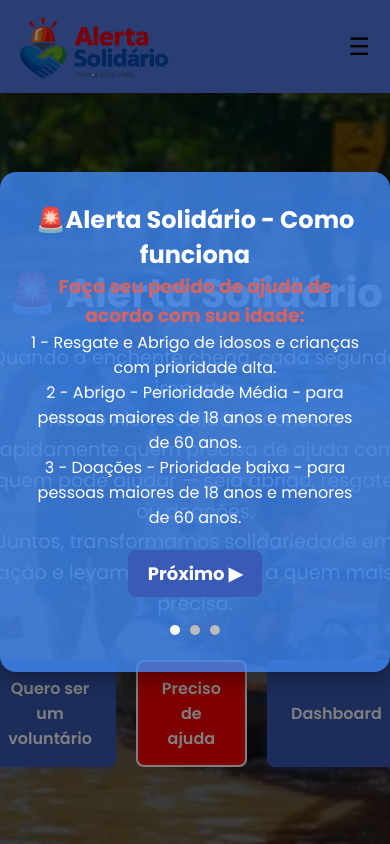
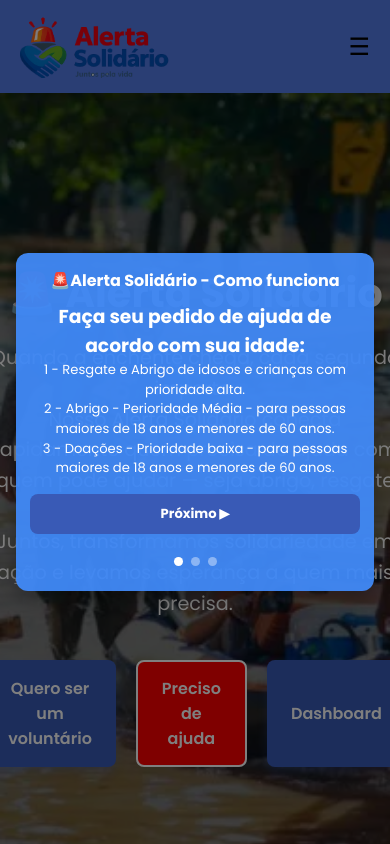
Before and after one commit to AlessandraSantanna/Desafiofinal, a React (Vite) app in the folder frontend-react/: page / in a window 390 px wide. Shown: the top 844 px of the page. Built offline with nearby package versions, Linux system fonts and the light colour scheme.

Commit message:
responsivo dos carrossel

```diff
--- a/frontend-react/src/components/Carousel.css
+++ b/frontend-react/src/components/Carousel.css
@@ -4,48 +4,59 @@
   left: 0;
   width: 100%;
   height: 100%;
-  background: rgba(0,0,0,0.5);
+  background: rgba(0, 0, 0, 0.5);
   display: flex;
   justify-content: center;
   align-items: center;
-  z-index: 999999; /* ← maior que qualquer coisa */
+  z-index: 999999;
+  padding: 16px;
+  box-sizing: border-box;
 }
-h3{
-    color:rgb(209, 101, 101);
+
+.carousel-card {
+  background: rgba(65, 138, 247, 0.95);
+  color: white;
+  padding: 24px 20px;
+  border-radius: 12px;
+  box-shadow: 0 8px 20px rgba(0, 0, 0, 0.3);
+  width: 100%;
+  max-width: 420px;
+  max-height: 90vh;        /* ← nunca ultrapassa a tela */
+  overflow-y: auto;        /* ← scrolla se o conteúdo for grande */
+  text-align: center;
+  box-sizing: border-box;
 }
-.carousel-card {
-  background: rgba(65, 138, 247, 0.801);
-  color: white;
-  padding: 30px;
-  border-radius: 16px;
-  box-shadow: 0 8px 20px rgba(0,0,0,0.3);
-  max-width: 500px;
-  text-align: center;
-  z-index: 10001;           /* ainda mais acima dentro do overlay */
+
+.carousel-card h2 {
+  font-size: clamp(1rem, 4vw, 1.5rem);
+  margin-bottom: 10px;
+  line-height: 1.3;
 }
+
+.carousel-card p {
+  font-size: clamp(0.82rem, 3.2vw, 1rem);
+  line-height: 1.5;
+  margin: 0;
+}
+
+.controls {
+  display: flex;
+  justify-content: center;
+  flex-wrap: wrap;
+  gap: 10px;
+  margin-top: 16px;
+}
+
 .carousel-btn {
-  width: auto;
-  max-width: unset;
-  padding: 10px 20px;
+  flex: 1;
+  min-width: 90px;
+  max-width: 160px;
+  padding: 10px 16px;
   border: none;
   border-radius: 8px;
   cursor: pointer;
   font-weight: bold;
-}
-.controls {
-  display: flex;
-  justify-content: center;
-  gap: 15px;
-  margin-top: 20px;
-}
-
-.controls button {
-  padding: 10px 20px;
-  border: none;
-  border-radius: 8px;
-  cursor: pointer;
-  font-weight: bold;
-
+  font-size: clamp(0.82rem, 3vw, 1rem);
 }
 
 .finish {
@@ -54,14 +65,14 @@
 }
 
 .dots {
-  margin-top: 20px;
+  margin-top: 14px;
 }
 
 .dot {
-  height: 10px;
-  width: 10px;
-  margin: 0 5px;
-  background-color: #bbb;
+  height: 9px;
+  width: 9px;
+  margin: 0 4px;
+  background-color: rgba(255, 255, 255, 0.4);
   border-radius: 50%;
   display: inline-block;
 }
@@ -69,3 +80,20 @@
 .dot.active {
   background-color: white;
 }
+
+/* Celular pequeno */
+@media (max-width: 400px) {
+  .carousel-card {
+    padding: 18px 14px;
+  }
+
+  .controls {
+    flex-direction: column;
+    align-items: center;
+  }
+
+  .carousel-btn {
+    width: 100%;
+    max-width: 100%;
+  }
+}
--- a/frontend-react/src/components/PedidoForm.jsx
+++ b/frontend-react/src/components/PedidoForm.jsx
@@ -250,8 +250,8 @@
       >
         Cadastrar
       </button>
+    </form>
 
-    </form>
     </>
   );
 }
--- a/frontend-react/src/index.css
+++ b/frontend-react/src/index.css
@@ -670,7 +670,7 @@
 .submit-btn-vol {
   width: 100%;
   padding: 14px;
-  background-color: red;
+  background-color: rgb(235, 31, 31);
   color: white;
   border: none;
   border-radius: 8px;
@@ -691,7 +691,27 @@
 .submit-btn:hover {
   background-color: #2c4690;
 }
+.submit-btn-cadastro {
+  width: 100%;
+  padding: 14px;
+  background-color: rgb(235, 31, 31);
+  color: white;
+  border: none;
+  border-radius: 8px;
+  font-size: 18px;
+  font-weight: bold;
+  cursor: pointer;
+  transition: background 0.3s;
+  align-items: center;
+  display: flex;
+  flex-direction: column;   /* organiza em coluna */
+  align-items: center;      /* centraliza horizontalmente */
+  justify-content: center;  /* centraliza verticalmente se quiser ocupar a tela */
+  margin: 0 auto;
+  max-width: 600px;         /* largura máxima para não ficar esticado demais */
 
+
+}
 /* Dashboard */
 .dashboard-container {
   padding: 30px;
--- a/frontend-react/src/pages/Home.jsx
+++ b/frontend-react/src/pages/Home.jsx
@@ -1,23 +1,36 @@
 import PedidoForm from "../components/PedidoForm";
-
+import { useNavigate } from "react-router-dom";
 
 export default function Home() {
+
+  const navigate = useNavigate();
+
   return (
     <div className="home-container">
 
-      {/* Coluna esquerda: texto e imagem */}
+      {/* ESQUERDA */}
       <div className="left-section">
 
-        <img src="/favicon.png" alt="Alerta Solidário" className="home-logo" />
-          <p className="home-subtitle">
+        <img
+          src="/favicon.png"
+          alt="Alerta Solidário"
+          className="home-logo"
+        />
 
-        </p>
+        <button
+          className="submit-btn-cadastro"
+          onClick={() => navigate("/pedidos")}
+        >
+         ➡️ Pedidos de Ajuda Cadastrados
+        </button>
+
       </div>
 
-      {/* Coluna direita: formulário */}
+      {/* DIREITA */}
       <div className="right-section">
         <PedidoForm onNovoPedido={() => {}} />
       </div>
+
     </div>
   );
 }
```
